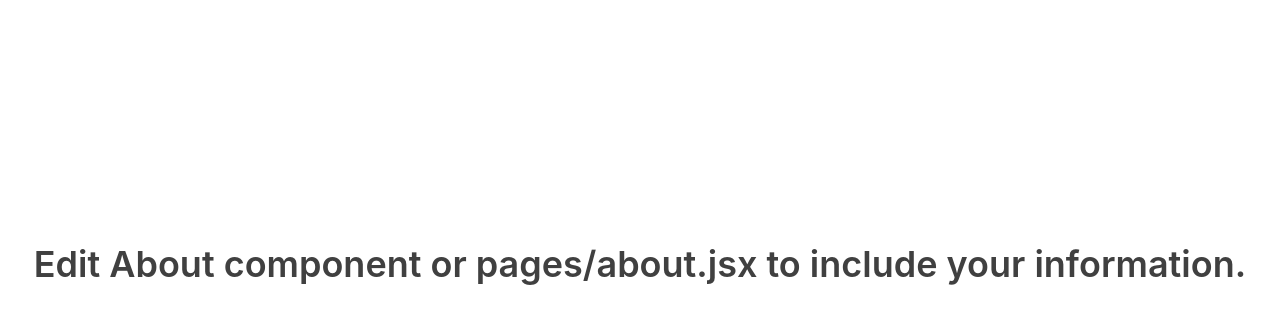
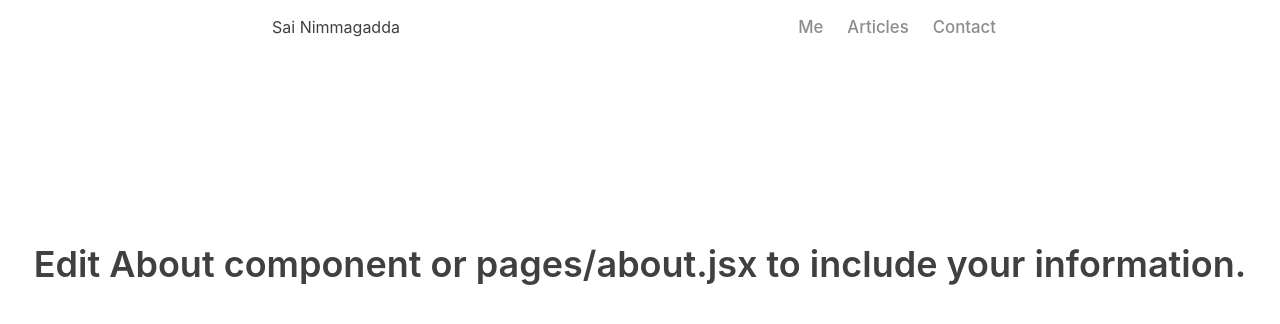
Before and after one commit to snimmagadda1/s11a.com, a Gatsby site: page /about/ in a window 1280 px wide. Built offline with nearby package versions, Linux system fonts and the light colour scheme; Gatsby itself is replaced by a stand-in of ours.

Commit message:
ya boy added a crude start to a navbar

```diff
--- a/data/SiteConfig.js
+++ b/data/SiteConfig.js
@@ -38,6 +38,20 @@ const config = {
       iconClassName: "fa fa-envelope"
     }
   ],
+  menuLinks: [
+    {
+      name: 'Me',
+      link: '/about/',
+    },
+    {
+      name: 'Articles',
+      link: '/blog/',
+    },
+    {
+      name: 'Contact',
+      link: '/contact/',
+    },
+  ],
   copyright: "Copyright © 2019. Sai Nimmagadda", // Copyright string for the footer of the website and RSS feed.
   themeColor: "#c62828", // Used for setting manifest and progress theme colors.
   backgroundColor: "#e0e0e0" // Used for setting manifest background color.
--- /dev/null
+++ b/src/components/Navbar/Navbar.jsx
@@ -0,0 +1,23 @@
+import React, { Component } from "react";
+import { Link } from "gatsby";
+
+export default class Navbar extends Component {
+  render() {
+    const { menuLinks } = this.props
+
+    return (
+      <div className="nav">
+        <div className="nav-container">
+          <div className="me">Sai Nimmagadda</div>
+          <div className="links">
+            {menuLinks.map(link => (
+              <Link key={link.name} to={link.link} activeClassName="active">
+                {link.name}
+              </Link>
+            ))}
+          </div>
+        </div>
+      </div>
+    );
+  }
+}
--- a/src/layout/index.jsx
+++ b/src/layout/index.jsx
@@ -3,6 +3,7 @@ import Helmet from "react-helmet";
 import config from "../../data/SiteConfig";
 import "./index.css";
 import '../styles/main.scss'
+import Navbar from '../components/Navbar/Navbar'
 
 export default class MainLayout extends React.Component {
   render() {
@@ -12,6 +13,7 @@ export default class MainLayout extends React.Component {
         <Helmet>
           <meta name="description" content={config.siteDescription} />
         </Helmet>
+        <Navbar menuLinks={config.menuLinks}/>
         <main id="main-content">{children}</main>
       </div>
     );
--- a/src/pages/index.jsx
+++ b/src/pages/index.jsx
@@ -27,7 +27,7 @@ class Index extends React.Component {
                     data-size="large"
                     data-show-screen-name="false"
                   >
-                    Follow @taniarascia
+                    Follow @funsaized
                   </a>
                 </div>
                 <div>
@@ -44,7 +44,7 @@ class Index extends React.Component {
             </div>
           </div>
           <div className="container front-page">
-            <section className="section">
+            <section className="posts">
               <h2>Latest Articles</h2>
               <PostListing simple postEdges={postEdges} />
             </section>
--- a/src/styles/components/_navigation.scss
+++ b/src/styles/components/_navigation.scss
@@ -1,3 +1,50 @@
 /**
  * Layout
  */
+
+.nav {
+  position: fixed;
+  width: 100%;
+  top: 0;
+  left: 0;
+  z-index: 3;
+  width: 100%;
+  background: white;
+
+  .nav-container {
+    padding: 0 2rem;
+    height: 55px;
+    max-width: $width;
+    margin: auto;
+    display: flex;
+    align-items: center;
+    justify-content: space-between;
+    transition: height 0.3s ease;
+  }
+
+  .links {
+    display: flex;
+    flex-direction: row;
+    justify-content: flex-end;
+    flex: 1;
+    margin: 0;
+
+    a {
+      display: flex;
+      align-items: center;
+      font-size: 1.05rem;
+      font-weight: 500;
+      padding: 1rem 0.75rem;
+      margin: 0;
+      color: rgba(0, 0, 0, 0.45);
+      line-height: 1.2;
+      text-align: center;
+
+      &:hover,
+      &:active {
+        color: #111;
+      }
+    }
+  }
+
+}
```
